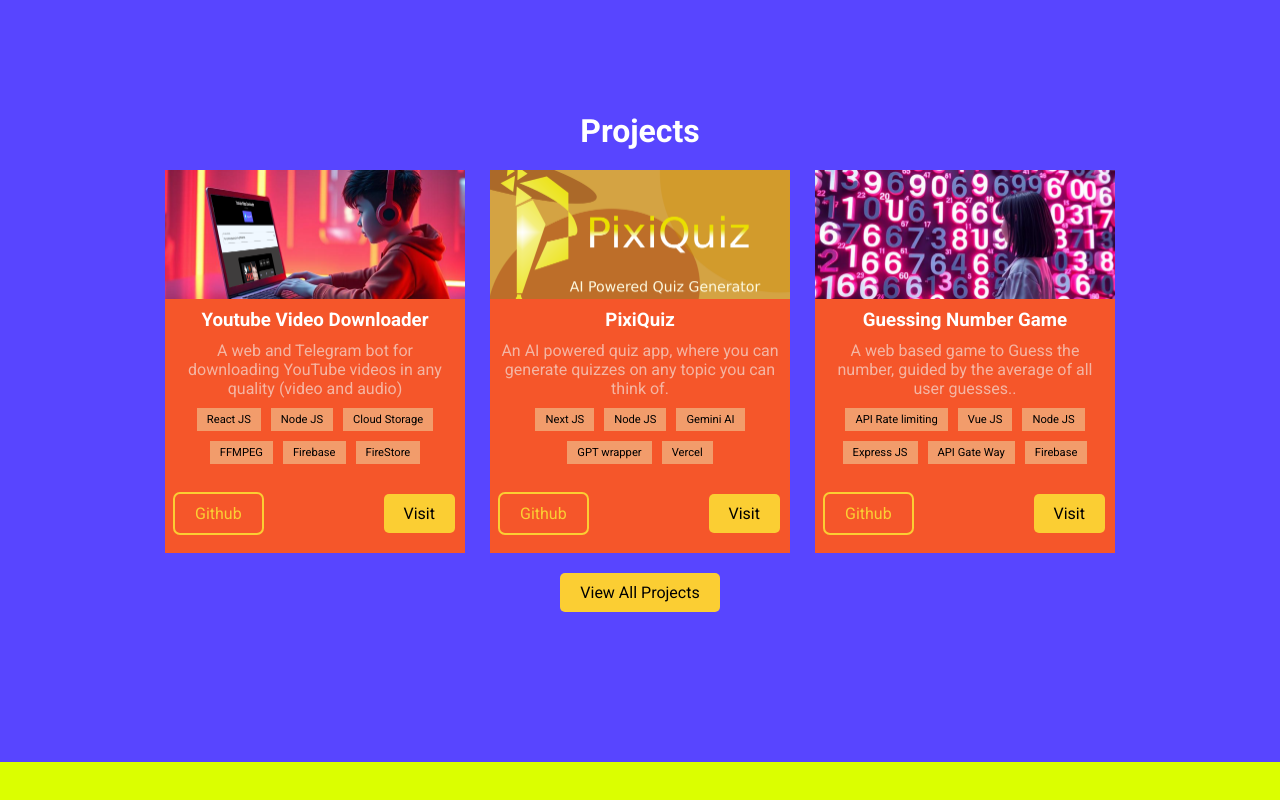
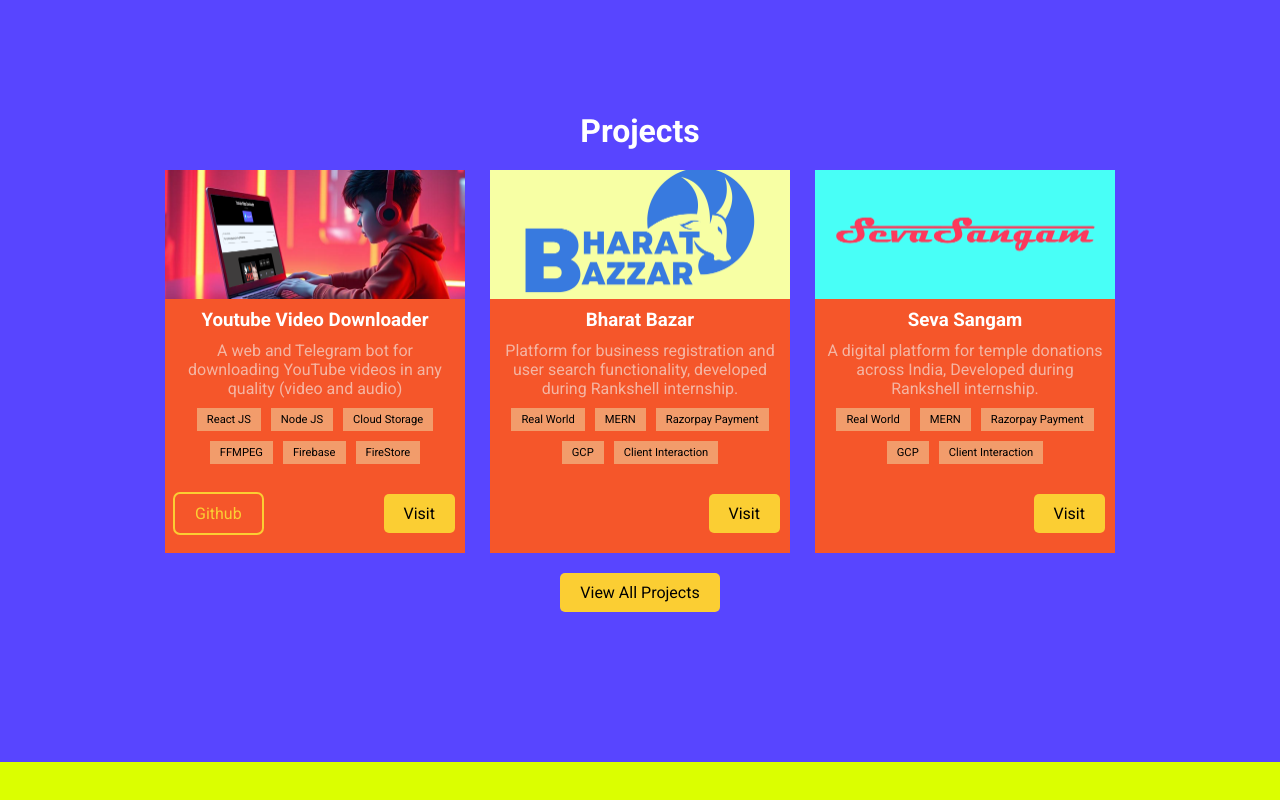
Before and after one commit to SBRakeshRath/portfolio-frontend, a Next.js app: page / in a window 1280 px wide. Shown: the part 1638-2438 px from the top of the page. Built offline with nearby package versions, Linux system fonts and the light colour scheme.

Commit message:
refactor projectCard styles and update project data; add Bharat Bazar and Seva Sangam projects

```diff
--- a/src/app/_components/projects/projectCard.scss
+++ b/src/app/_components/projects/projectCard.scss
@@ -48,7 +48,7 @@
         padding: 10px 20px;
         border-radius: 5px;
       }
-      a:first-child {
+      .visitLink {
         background-color: #fbce33;
         color: #000;
 
@@ -58,7 +58,7 @@
           color: #fbce33;
         }
       }
-      a:last-child {
+      .githubLink {
         background-color: transparent;
         outline: 2px solid #fbce33;
         color: #fbce33;
--- a/src/app/_components/projects/projectCard.tsx
+++ b/src/app/_components/projects/projectCard.tsx
@@ -29,12 +29,14 @@
           ))}
         </div>
         <div className="buttons">
-          <a href={props.link} target="_blank" rel="noreferrer">
+          <a href={props.link} target="_blank" rel="noreferrer" className="visitLink">
             Visit
           </a>
-          <a href={props.github} target="_blank" rel="noreferrer">
-            Github
-          </a>
+          {props.github === "" ? null : (
+            <a href={props.github} target="_blank" rel="noreferrer" className="githubLink">
+              Github
+            </a>
+          )}
         </div>
       </div>
     </div>
--- a/src/app/projects/projectData.tsx
+++ b/src/app/projects/projectData.tsx
@@ -5,6 +5,8 @@
 import shooterGameImg from "./assets/shooterGame.png";
 import pixiquizImg from "./assets/pixquiz-image.png";
 import portfolioImage from "./assets/portfolioProject-image.webp";
+import bharatBazzarImage from "./assets/bharatbazaar-Image.webp";
+import sevaSangamImage from "./assets/sevaSangam-Image.webp";
 
 const projectData: {
   projectTittle: string;
@@ -31,6 +33,24 @@
     github: "https://github.com/SBRakeshRath/online-video-downloader",
   },
   {
+    projectTittle: "Bharat Bazar",
+    projectImage: bharatBazzarImage,
+    description:
+      "Platform for business registration and user search functionality, developed during Rankshell internship.",
+    tags: ["Real World","MERN", "Razorpay Payment", "GCP", "Client Interaction"],
+    link: "https://bharatbazzar.co/",
+    github: "",
+  },
+  {
+    projectTittle: "Seva Sangam",
+    projectImage: sevaSangamImage,
+    description:
+      "A digital platform for temple donations across India, Developed during Rankshell internship.",
+    tags: ["Real World","MERN", "Razorpay Payment", "GCP", "Client Interaction"],
+    link: "https://www.sevasangam.com/",
+    github: "",
+  },
+  {
     projectTittle: "PixiQuiz",
     projectImage: pixiquizImg,
     description:
@@ -39,6 +59,7 @@
     link: "https://pixiquiz.pixismith.com",
     github: "https://github.com/SBRakeshRath/pixi-quiz",
   },
+
   {
     projectTittle: "Guessing Number Game",
     projectImage: gngImg,
```
Also changed, not shown: src/app/projects/assets/bharatbazaar-Image.webp (added), src/app/projects/assets/sevaSangam-Image.webp (added).
